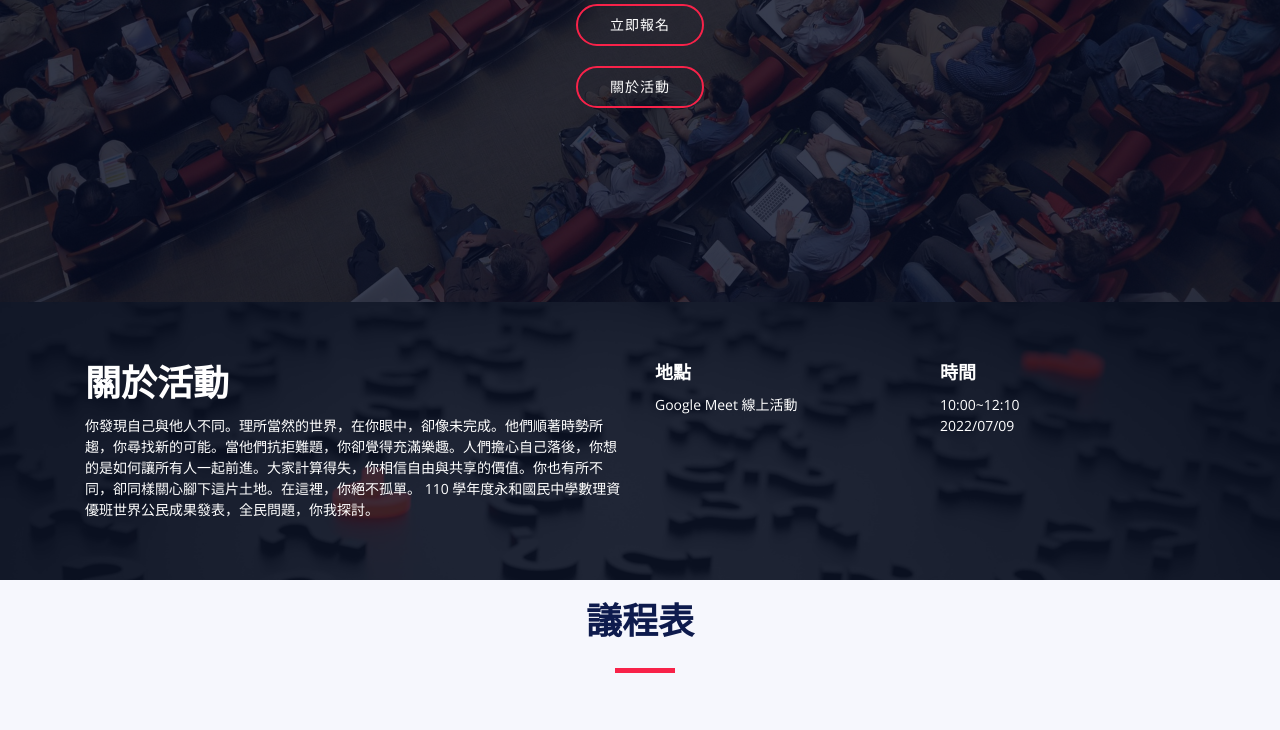
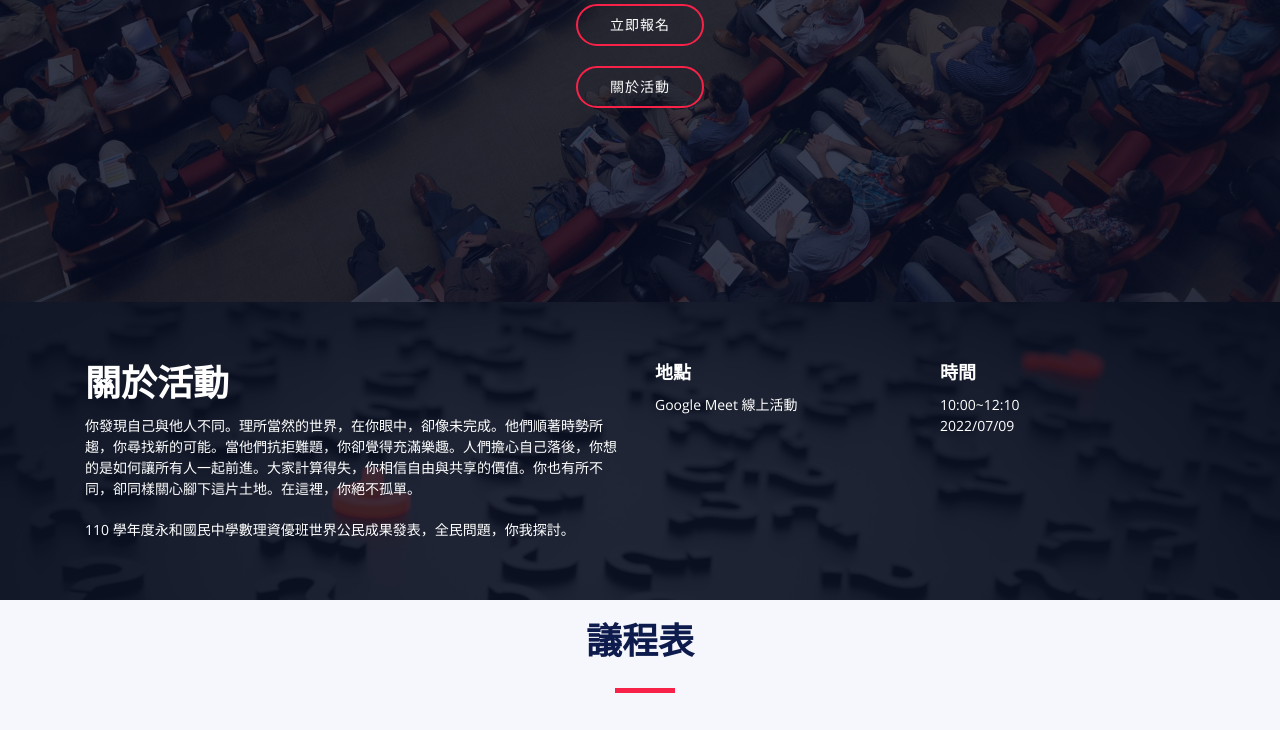
Before and after one commit to tedlu-tw/2022-YHJHS-Civic-Conf, a plain HTML site: page index.html in a window 1280 px wide. Shown: the part 498-1228 px from the top of the page. Drawn offline with nearby package versions, Linux system fonts and the light colour scheme.

Commit message:
Modify: About

```diff
--- a/index.html
+++ b/index.html
@@ -73,10 +73,8 @@
         <div class="row">
           <div class="col-lg-6">
             <h2>關於活動</h2>
-            <p>你發現自己與他人不同。理所當然的世界，在你眼中，卻像未完成。他們順著時勢所趨，你尋找新的可能。當他們抗拒難題，你卻覺得充滿樂趣。人們擔心自己落後，你想的是如何讓所有人一起前進。大家計算得失，你相信自由與共享的價值。你也有所不同，卻同樣關心腳下這片土地。在這裡，你絕不孤單。
-
-              110 學年度永和國民中學數理資優班世界公民成果發表，全民問題，你我探討。
-            </p>
+            <p>你發現自己與他人不同。理所當然的世界，在你眼中，卻像未完成。他們順著時勢所趨，你尋找新的可能。當他們抗拒難題，你卻覺得充滿樂趣。人們擔心自己落後，你想的是如何讓所有人一起前進。大家計算得失，你相信自由與共享的價值。你也有所不同，卻同樣關心腳下這片土地。在這裡，你絕不孤單。</p>
+            <p>110 學年度永和國民中學數理資優班世界公民成果發表，全民問題，你我探討。</p>
           </div>
           <div class="col-lg-3">
             <h3>地點</h3>
```
Also changed, not shown: css/style.css (line endings or trailing spaces).
